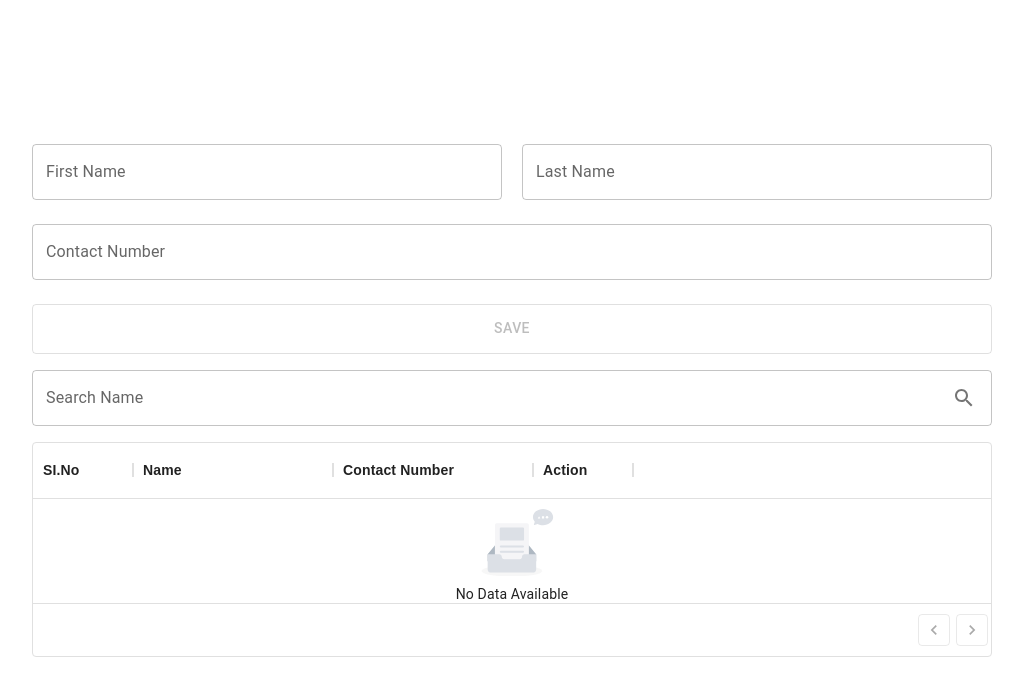
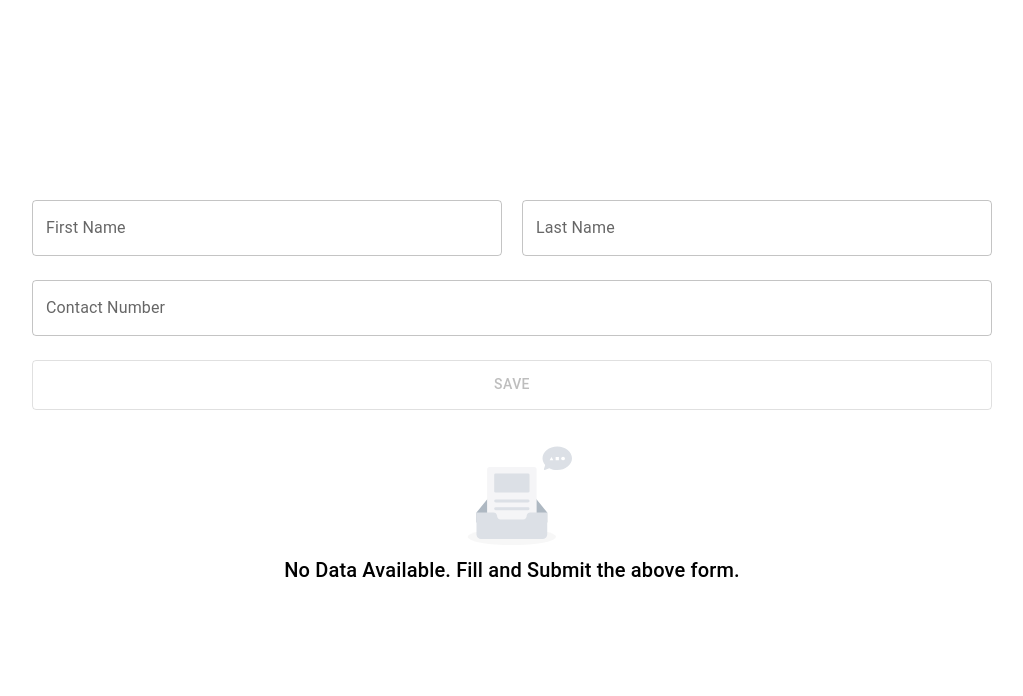
Before and after one commit to koushikpuppala/easyops-fullstack-assignement, a React (Create React App) app: page / in a window 1280 px wide. Shown: the top 696 px of the page, without its empty margins (128-1151 px from the left). Built offline with nearby package versions, Linux system fonts and the light colour scheme.

Commit message:
Fixed 2nd point in assignment PDF file

```diff
--- a/src/App.jsx
+++ b/src/App.jsx
@@ -13,6 +13,7 @@ import {
 	Pagination,
 	PaginationItem,
 	Stack,
+	Typography,
 } from '@mui/material'
 import {
 	DataGrid,
@@ -270,7 +271,11 @@ function App() {
 						</g>
 					</g>
 				</svg>
-				<Box sx={{ m: 1 }}>No Data Available</Box>
+				<Box sx={{ m: 1 }}>
+					<Typography variant='h6' gutterBottom component='div'>
+						No Data Available. Fill and Submit the above form.
+					</Typography>
+				</Box>
 			</StyledGridOverlay>
 		)
 	}
@@ -352,6 +357,8 @@ function App() {
 						</Button>
 					</Grid>
 
+					{data.length > 0 ? (
+						<>
 							<Grid item xs={12}>
 								<Stack spacing={1}>
 									<FormControl variant='outlined'>
@@ -409,6 +416,12 @@ function App() {
 									getRowId={(row) => row.contactNumber}
 								/>
 							</Grid>
+						</>
+					) : (
+						<Grid item xs={12}>
+							<CustomNoRowsOverlay />
+						</Grid>
+					)}
 				</Grid>
 			</Box>
 		</Box>
```
Lines whose indentation alone changed are shown as unchanged.
